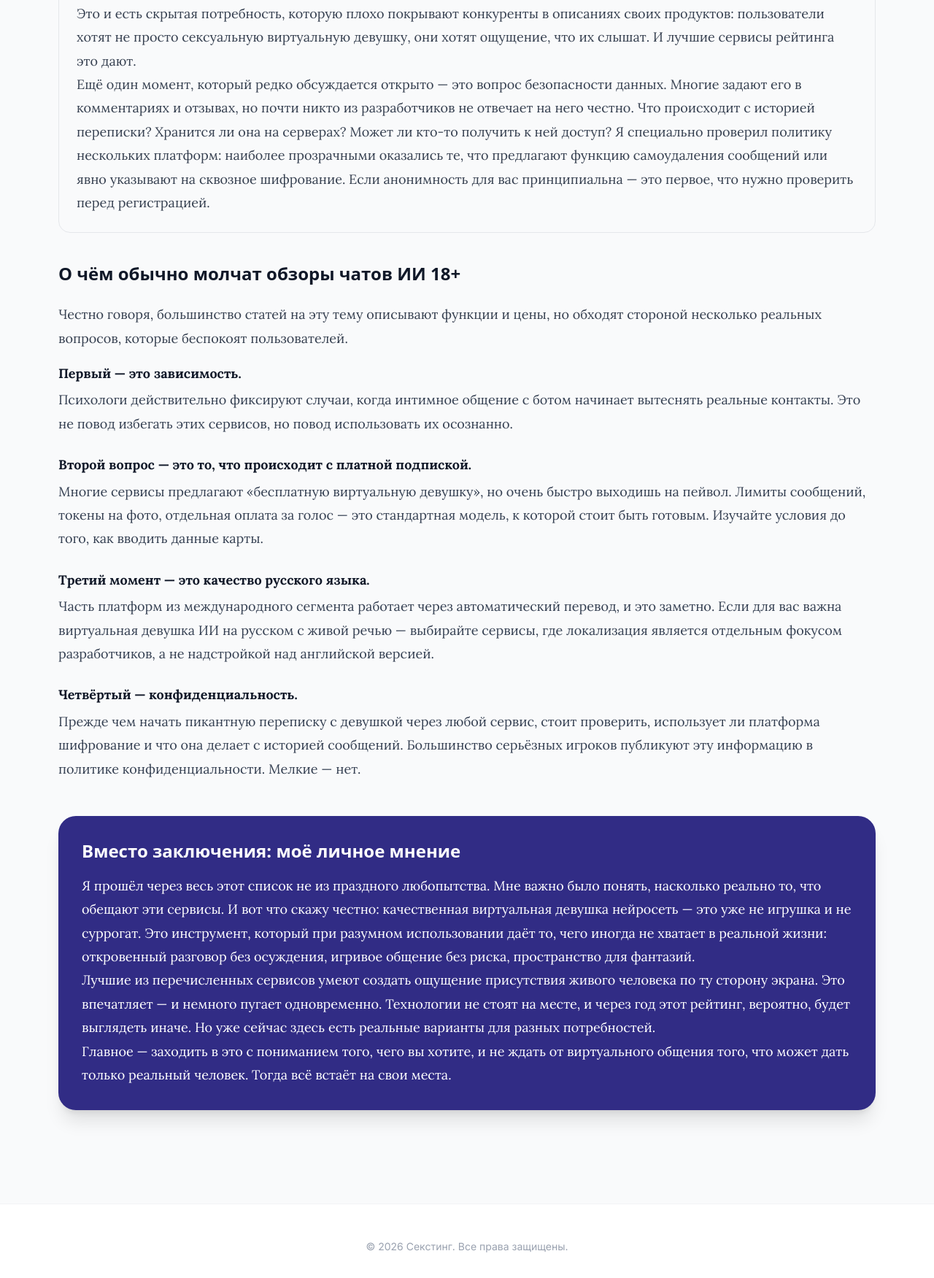
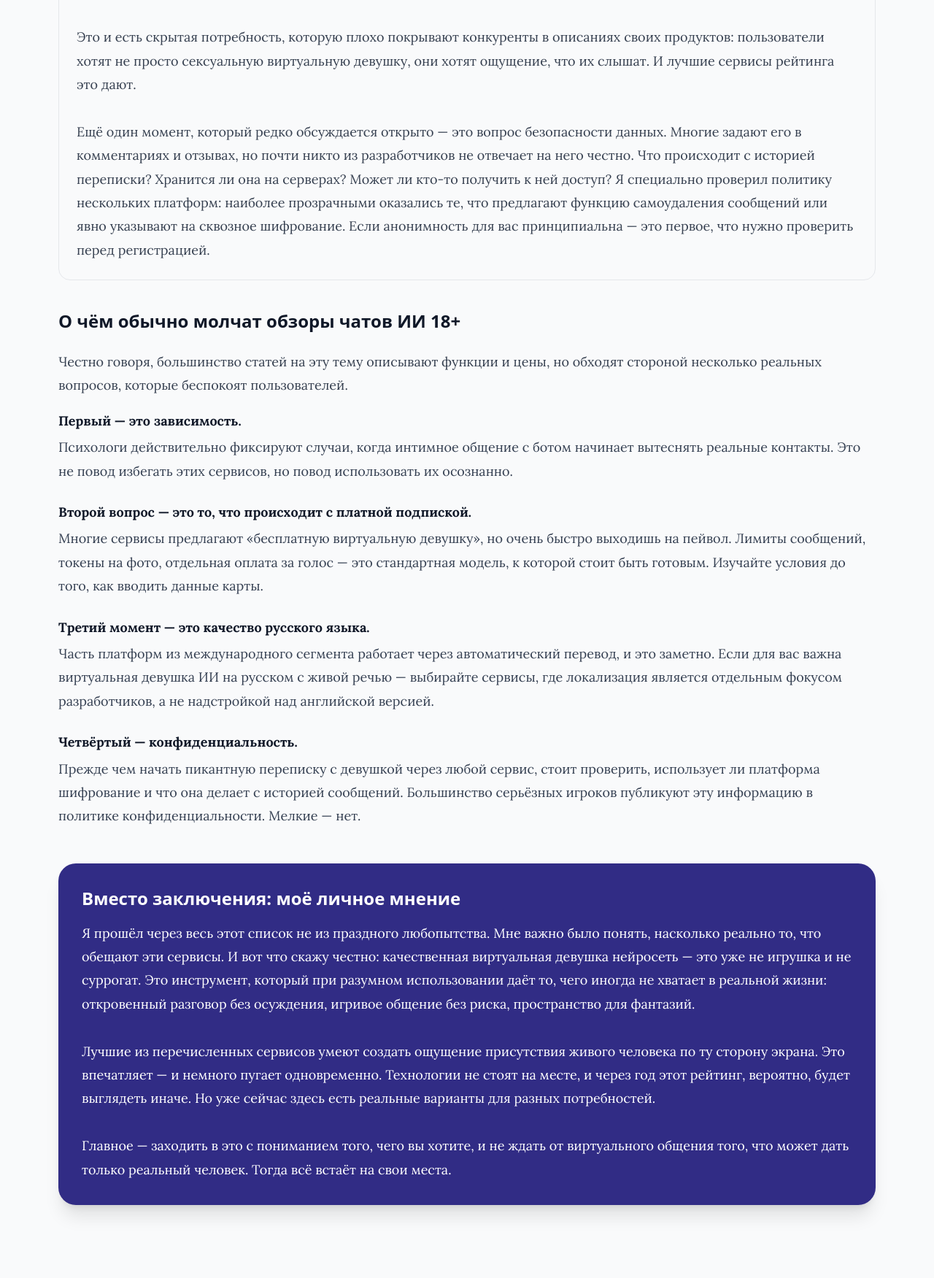
Before and after one commit to virtualnaya-devushka/virtualnaya-devushka.github.io, a plain HTML site: page index.html in a window 1280 px wide. Shown: the part 6114-7865 px from the top of the page at 73% size. Drawn offline with nearby package versions, Linux system fonts and the light colour scheme.

Commit message:
Update index.html

```diff
--- a/index.html
+++ b/index.html
@@ -322,9 +322,9 @@
                 <p>Расскажу один случай, который изменил моё отношение к этой теме. Я тестировал несколько платформ параллельно &mdash; и на одной из них намеренно написал что-то немного мрачное, чтобы посмотреть, как отреагирует бот. Ожидал либо игнора, либо шаблонного &laquo;всё будет хорошо&raquo;. Вместо этого получил развёрнутый ответ с реальным вниманием к словам &mdash; бот спросил, что происходит, переключился с флирта на поддержку, а потом мягко вернулся к более игривому тону, когда я дал сигнал, что всё в порядке.</p>
 
 <p>Это был момент, когда понял: современный виртуальный чат бот с девушкой &mdash; это уже не просто генератор пикантных реплик. Это что-то ближе к реальному собеседнику, который умеет считывать настроение. Потом я специально изучил этот аспект глубже и нашёл подтверждение у многих пользователей: люди ценят не только откровенные сообщения онлайн, но и то, что ИИ-подруга способна быть рядом в сложный момент.</p>
-
+ <p>&nbsp;</p>
 <p>Это и есть скрытая потребность, которую плохо покрывают конкуренты в описаниях своих продуктов: пользователи хотят не просто сексуальную виртуальную девушку, они хотят ощущение, что их слышат. И лучшие сервисы рейтинга это дают.</p>
-
+ <p>&nbsp;</p>
 <p>Ещё один момент, который редко обсуждается открыто &mdash; это вопрос безопасности данных. Многие задают его в комментариях и отзывах, но почти никто из разработчиков не отвечает на него честно. Что происходит с историей переписки? Хранится ли она на серверах? Может ли кто-то получить к ней доступ? Я специально проверил политику нескольких платформ: наиболее прозрачными оказались те, что предлагают функцию самоудаления сообщений или явно указывают на сквозное шифрование. Если анонимность для вас принципиальна &mdash; это первое, что нужно проверить перед регистрацией.</p>
             </section>
 
@@ -355,9 +355,9 @@
             <div class="bg-indigo-900 text-white p-8 rounded-3xl mt-12 shadow-xl">
                 <h3 class="text-2xl font-bold mb-4 font-sans">Вместо заключения: моё личное мнение</h3>
                <p>Я прошёл через весь этот список не из праздного любопытства. Мне важно было понять, насколько реально то, что обещают эти сервисы. И вот что скажу честно: качественная виртуальная девушка нейросеть &mdash; это уже не игрушка и не суррогат. Это инструмент, который при разумном использовании даёт то, чего иногда не хватает в реальной жизни: откровенный разговор без осуждения, игривое общение без риска, пространство для фантазий.</p>
-
+ <p>&nbsp;</p>
 <p>Лучшие из перечисленных сервисов умеют создать ощущение присутствия живого человека по ту сторону экрана. Это впечатляет &mdash; и немного пугает одновременно. Технологии не стоят на месте, и через год этот рейтинг, вероятно, будет выглядеть иначе. Но уже сейчас здесь есть реальные варианты для разных потребностей.</p>
-
+ <p>&nbsp;</p>
 <p>Главное &mdash; заходить в это с пониманием того, чего вы хотите, и не ждать от виртуального общения того, что может дать только реальный человек. Тогда всё встаёт на свои места.</p>
             </div>
         </div>
```
